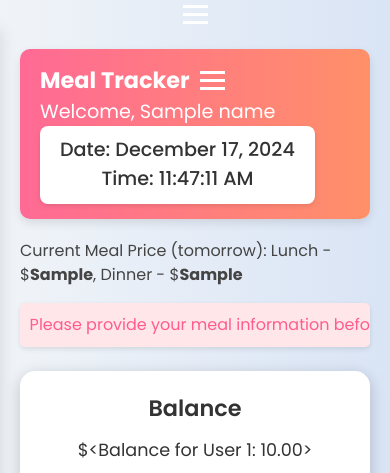
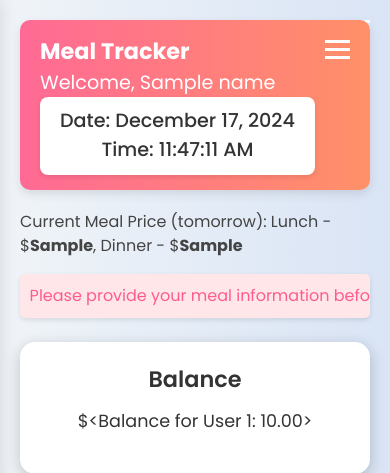
Before and after one commit to rofazhasan/Meal-Management, a Flask app: template app/templates/user_dashboard.html in a window 390 px wide. Shown: the top 473 px of the page. Run offline with Flask 3, Linux system fonts and the light colour scheme; tables that the repository leaves empty hold one stand-in row (values such as "Sample post"); the template is opened without the code that fills it: values that come from a table or form of the project are taken from there, most other values are stand-ins (such as "Sample title", 1, 10 or a date in 2020).

Commit message:
Update user_dashboard.html

```diff
--- a/app/templates/user_dashboard.html
+++ b/app/templates/user_dashboard.html
@@ -200,6 +200,9 @@
         @media (max-width: 768px) {
     .hamburger {
         display: block;
+        position: absolute; /* Add this */
+        top: 15px;    /* Adjust as needed */
+        right: 20px;   /* Adjust as needed */
     }
 }
 
@@ -227,8 +230,6 @@
 </head>
 
 <body>
-    <div class="dark-mode-toggle" onclick="toggleDarkMode()">
-        <i class="fas fa-moon"></i>  </div>
 
     <div class="hamburger" onclick="toggleSidebar()">
         <div class="bar"></div>
```
Lines whose indentation alone changed are shown as unchanged.
